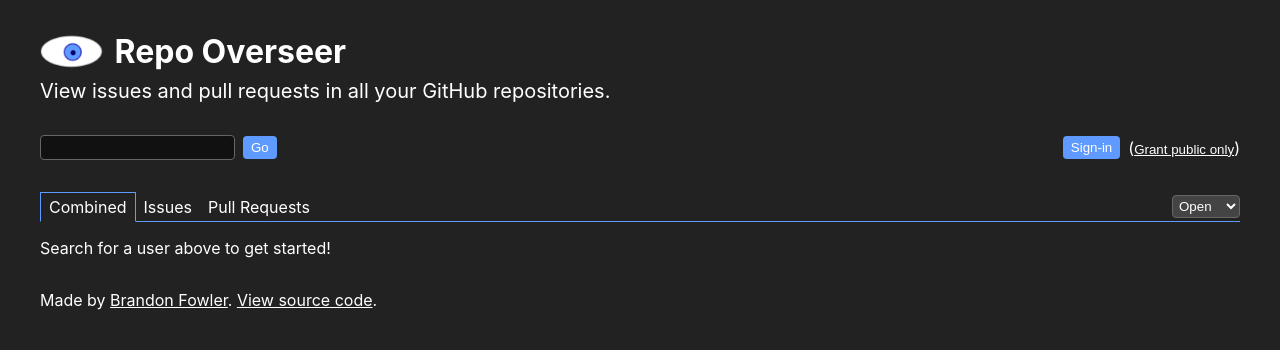
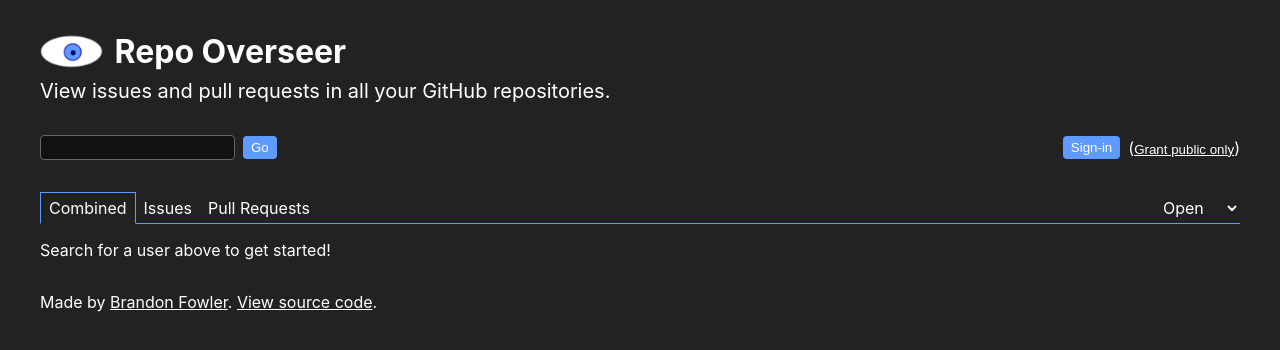
Before and after one commit to BrandonXLF/repo-overseer, a React (Create React App) app: page / in a window 1280 px wide. Shown: the top 350 px of the page. Built offline with nearby package versions, Linux system fonts and the light colour scheme.

Commit message:
Improve state select styling

```diff
--- a/src/IssueList.css
+++ b/src/IssueList.css
@@ -22,19 +22,14 @@
 	padding: 0;
 }
 
-#tabs-area {
+#tabs {
 	margin-top: 2em;
-	display: flex;
-	justify-content: space-between;
-}
-
-#tabs {
 	display: flex;
 }
 
 .tab {
 	border: none;
-	background: none;
+	background: var(--background);
 	font: inherit;
 	padding: 4px 0.5em;
 	border-top: 1px solid transparent;
@@ -48,13 +43,9 @@
 	border-bottom: 1px solid transparent;
 }
 
-#filters {
+#tab-filler {
 	flex: 1;
 	border-bottom: 1px solid var(--tab-color);
-	display: flex;
-	align-items: center;
-	gap: 0.5em;
-	justify-content: right;
 }
 
 #issue-list {
--- a/src/IssueList.tsx
+++ b/src/IssueList.tsx
@@ -221,7 +221,6 @@
 				{userActions}
 			</div>
 		</div>
-		{<div id="tabs-area">
 		<div id="tabs">
 			{types.map(type => <button
 				key={type.filter}
@@ -233,9 +232,9 @@
 			>
 				{type.name}
 			</button>)}
-			</div>
-			<div id="filters">
+			<div id="tab-filler" />
 			<select
+				className="tab"
 				value={stateFilter}
 				onChange={e => setStateFilter(e.target.value)}
 			>
@@ -244,7 +243,6 @@
 				</option>)}
 			</select>
 		</div>
-		</div>}
 		<div id="issue-list">
 			{listContents}
 		</div>
```
Lines whose indentation alone changed are shown as unchanged.
